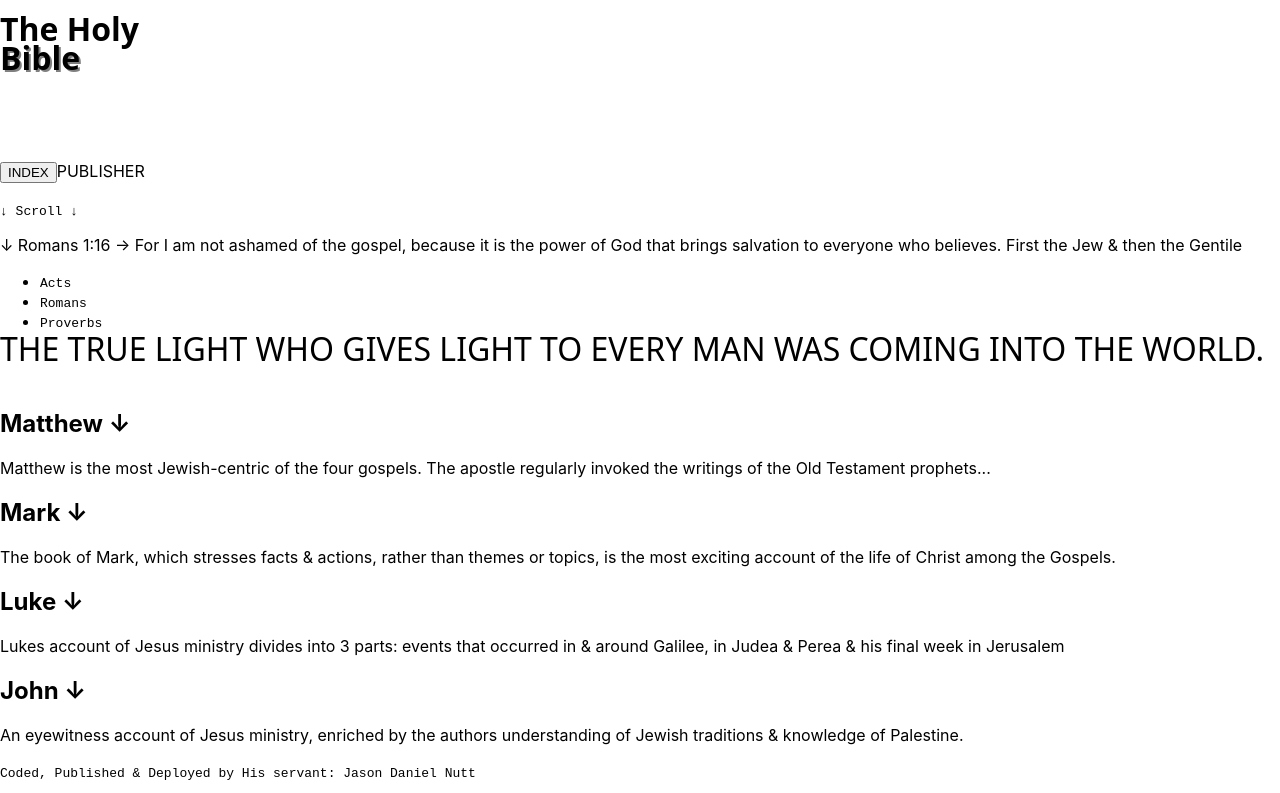
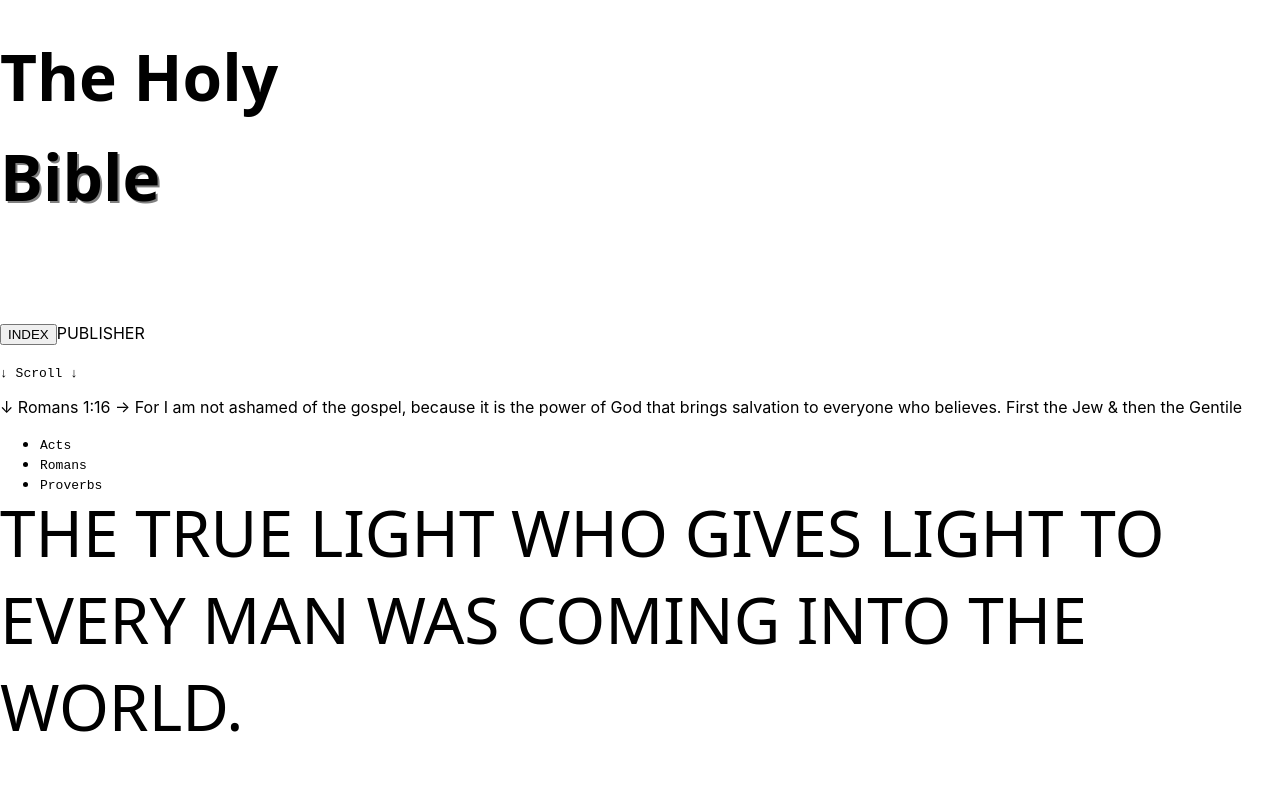
Before and after one commit to jnutt367/the-holy-bible, a Next.js app: page / in a window 1280 px wide. Shown: the top 793 px of the page. Built offline with nearby package versions, Linux system fonts and the light colour scheme.

Commit message:
Update Home.module.css
even bigger title

```diff
--- a/styles/Home.module.css
+++ b/styles/Home.module.css
@@ -5,7 +5,7 @@
   font-family: Ariel, sans;
   position: relative;
    top: -20px;
-  font-size: xx-large;
+  font-size: 64px;
 }
 .title {
   position: relative;
@@ -13,5 +13,5 @@
   margin-top: 0;
   font-family: Ariel, sans;
   text-shadow: 2px 2px grey;
-  font-size: xx-large;
+  font-size: 64px;
 }
```
